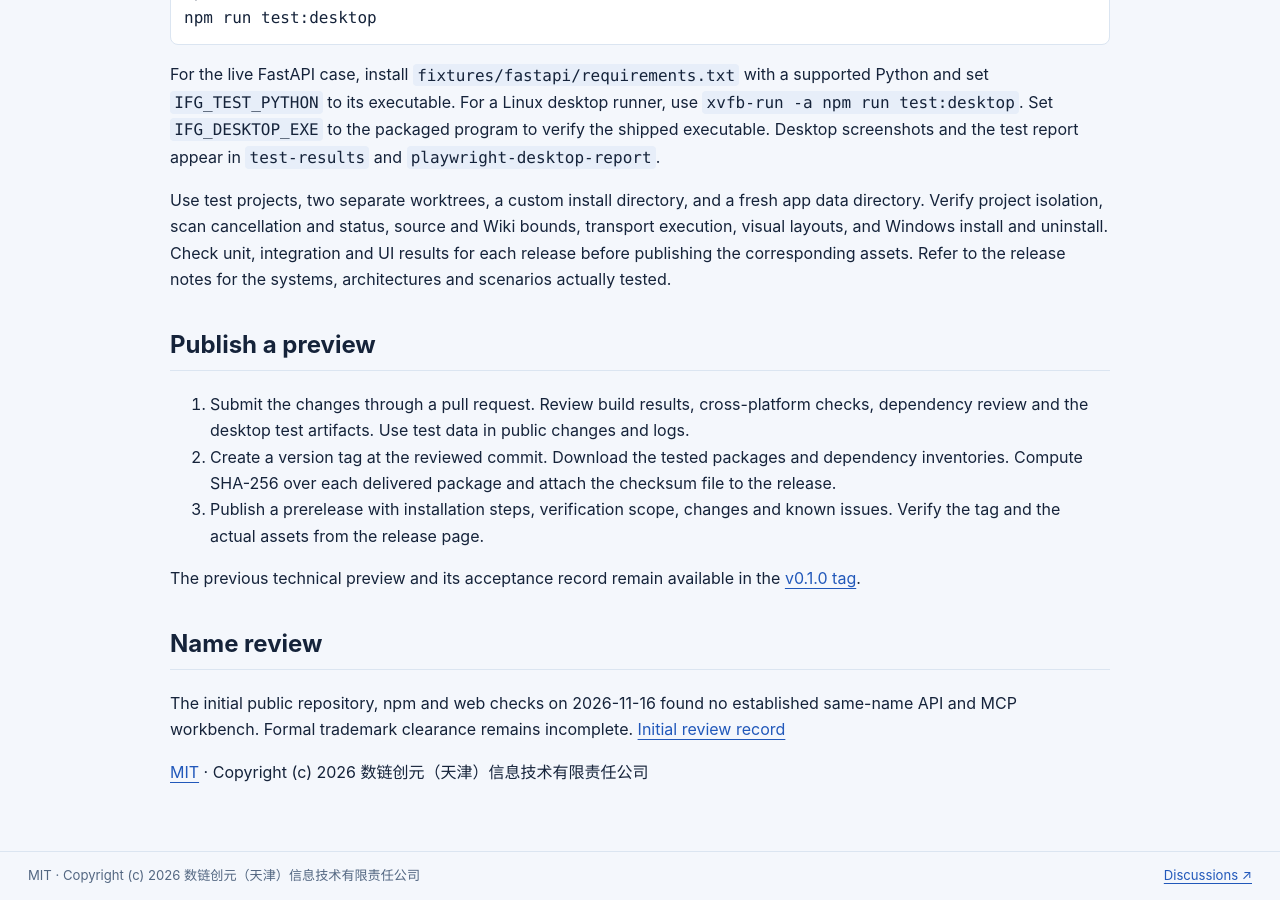
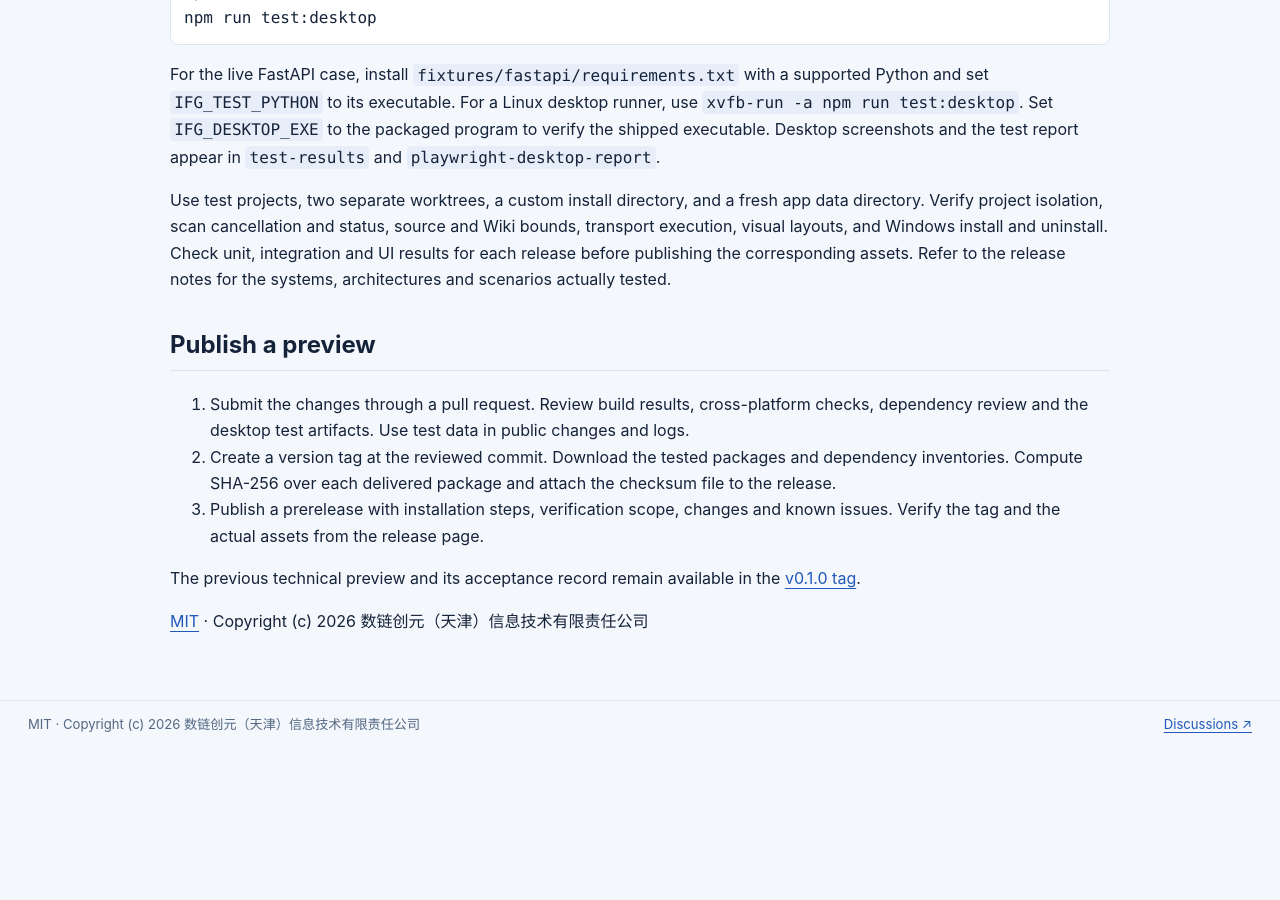
Before and after one commit to qq940500529/ifaceforge, a Jekyll site: the page built from docs/release.md, in a window 1280 px wide and 900 px high, scrolled down 893 px. Built offline with Jekyll 4.4.1, drawn with Linux system fonts in a browser that asks for light colours; our own code applies the rules of GitHub Pages for plain Markdown files; after the commit the page ends 1642 px from its top, so only the background shows below that.

Commit message:
Keep release documentation focused on build and verification (#8)

```diff
--- a/docs/release.md
+++ b/docs/release.md
@@ -39,8 +39,4 @@ Use test projects, two separate worktrees, a custom install directory, and a fre
 
 The previous technical preview and its acceptance record remain available in the [v0.1.0 tag](https://github.com/qq940500529/ifaceforge/tree/v0.1.0).
 
-## Name review
-
-The initial public repository, npm and web checks on 2026-11-16 found no established same-name API and MCP workbench. Formal trademark clearance remains incomplete. [Initial review record](https://github.com/qq940500529/ifaceforge/blob/v0.1.0/docs/release.md#name-review)
-
 [MIT](https://github.com/qq940500529/ifaceforge/blob/main/LICENSE) · Copyright (c) 2026 数链创元（天津）信息技术有限责任公司
```
Also changed, not shown: AGENTS.md (+1 -1 lines).
